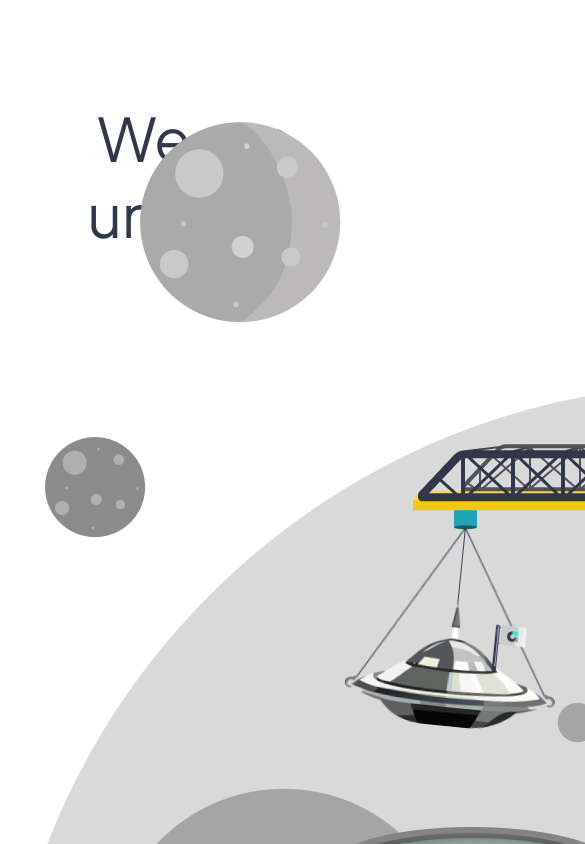
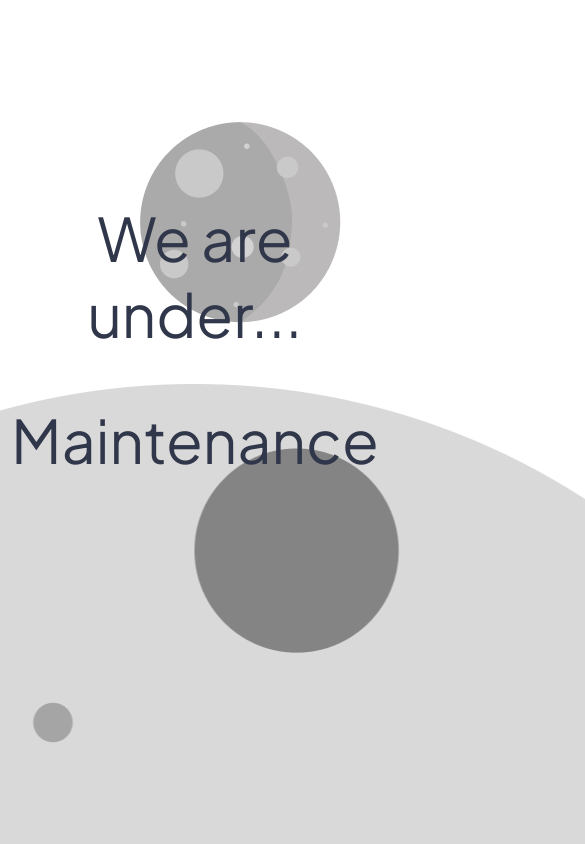
Before and after one commit to thiennhank9/animation-ufo, a React (Create React App) app: page /maintenance in a window 390 px wide. Shown: the top 844 px of the page, 585 px wide, since content can reach past the window. Built offline with nearby package versions, Linux system fonts and the light colour scheme.

Commit message:
page-maintenance: update mobile view

```diff
--- a/src/page-maintenance/PageMaintenance.css
+++ b/src/page-maintenance/PageMaintenance.css
@@ -7,8 +7,12 @@ body {
   width: 100vw;
   height: 100vh;
   position: relative;
+  display: flex;
+  flex-direction: column;
+  align-items: center;
 
   .title {
+    z-index: 1;
     font-family: Plus Jakarta Sans;
     font-size: 60px;
     font-weight: 500;
@@ -18,6 +22,19 @@ body {
     color: #31374a;
     margin: 0;
     padding-top: 100px;
+  }
+
+  .status {
+    display: none;
+    z-index: 1;
+    font-family: Plus Jakarta Sans;
+    font-size: 60px;
+    font-weight: 500;
+    line-height: 76px;
+    letter-spacing: 0em;
+    text-align: center;
+    color: #31374a;
+    margin: 0;
   }
 
   .moon-left {
@@ -35,15 +52,18 @@ body {
   .ground {
     position: absolute;
     bottom: 0;
-    left: 0;
-    right: 0;
+    left: 50%;
+    transform: translateX(-50%);
   }
 
   .hoistingAndUfo {
     position: absolute;
-    left: 300px;
     width: 1000px;
-    height: 900px;
+    height: 800px;
+    left: 50%;
+    transform: translateX(-50%);
+    bottom: 20px;
+    margin-left: 70px;
   }
 
   .hoisting-machine {
@@ -108,4 +128,38 @@ body {
     object-fit: cover;
     object-position: bottom;
   }
+
+  .label {
+    position: absolute;
+    top: 390px;
+    left: 16px;
+    z-index: 2;
+  }
 }
+
+@media screen and (max-width: 900px) {
+  .pageMaintenance {
+    .hoistingAndUfo {
+      transform: translateX(-50%) scale(0.7);
+      bottom: -40px;
+      margin-left: 30px;
+    }
+  }
+}
+
+@media screen and (max-width: 600px) {
+  .pageMaintenance {
+    .title {
+      padding-top: 200px;
+    }
+
+    .status {
+      display: block;
+      margin-top: 50px;
+    }
+
+    .hoistingAndUfo {
+      display: none;
+    }
+  }
+}
--- a/src/page-maintenance/PageMaintenance.js
+++ b/src/page-maintenance/PageMaintenance.js
@@ -6,7 +6,6 @@ const duration = 7.5;
 export default function PageMaintenance() {
   return (
     <div className="pageMaintenance">
-      <h1 className="title">We are under...</h1>
       <img
         alt="moon-right"
         src={require("./assets/moon-right.png")}
@@ -22,6 +21,8 @@ export default function PageMaintenance() {
         className="moon-left"
       />
 
+      <h1 className="title">We are under...</h1>
+      <h2 className="status">Maintenance</h2>
       <img
         alt="ground"
         src={require("./assets/ground.png")}
@@ -146,6 +147,7 @@ export default function PageMaintenance() {
             height={218}
             className="bottle"
           />
+
           <img
             alt="bottle"
             src={require("./assets/bottle.png")}
@@ -153,6 +155,14 @@ export default function PageMaintenance() {
             height={170}
             className="bottle-half"
           />
+
+          <img
+            width={256}
+            height={58}
+            src={require("./assets/label.png")}
+            alt="label"
+            className="label"
+          />
         </div>
       </div>
     </div>
```
Also changed, not shown: src/page-maintenance/assets/label.png (added).
